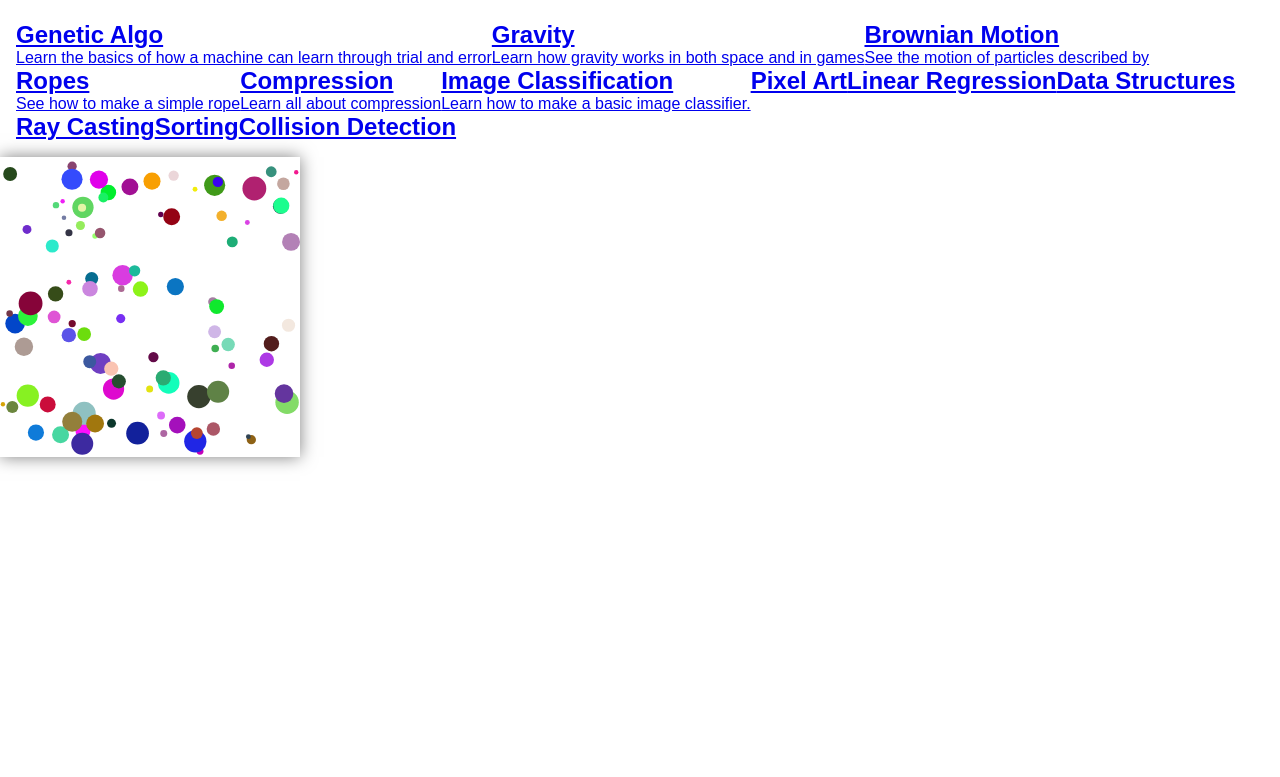
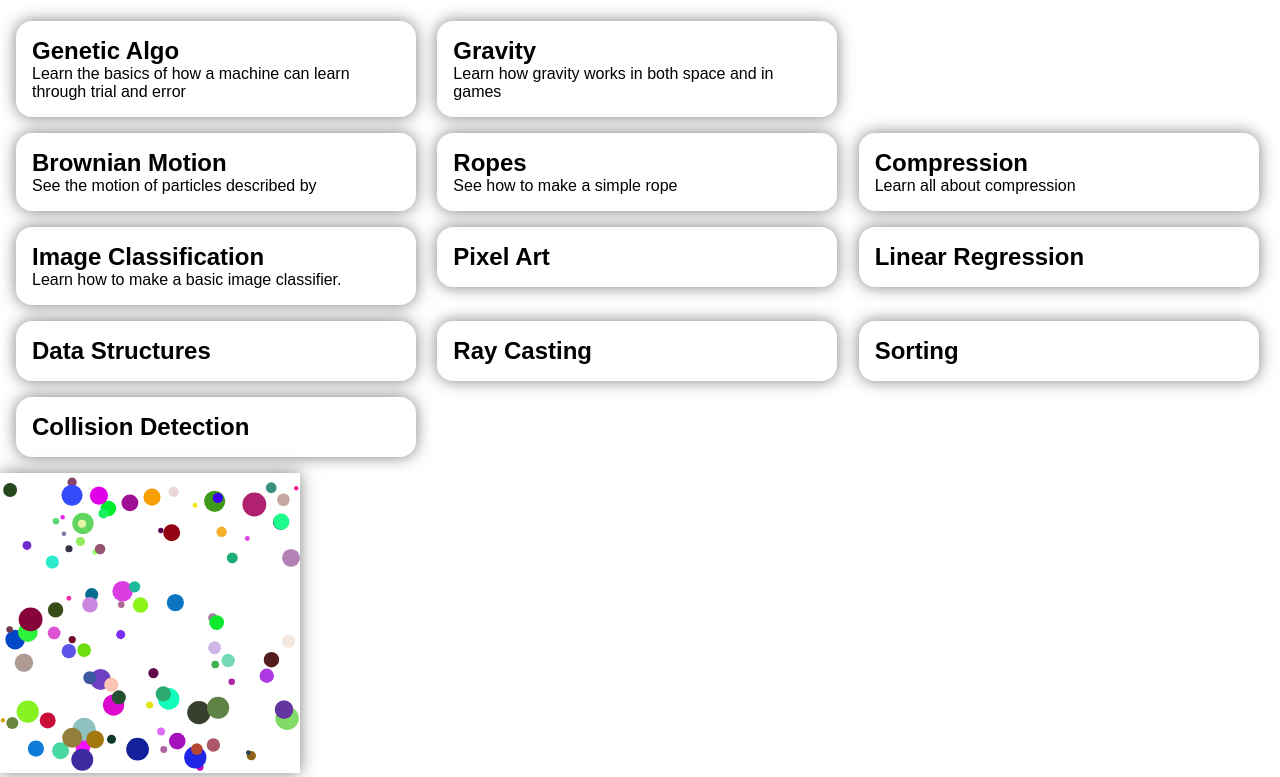
Before and after one commit to yashweblife/Fun-projects, a website built with webpack: page index.html in a window 1280 px wide. Shown: the part 48-825 px from the top of the page. Before the commit the page ends 800 px from the top, so only its background shows below. Built offline with nearby package versions, Linux system fonts and the light colour scheme.

Commit message:
New style

```diff
--- a/src/styles/index.scss
+++ b/src/styles/index.scss
@@ -27,7 +27,7 @@ header{
 main{
     margin:1em;
     >.card-holder{
-        >.card{
+        .card{
             width:clamp(300px, 100%, 400px);
             box-shadow: 0 0 1em 0 rgba(0,0,0,0.5);
             border-radius: 1em;
@@ -47,12 +47,17 @@ button{
 @media screen and (min-width:800px){
     main{
         >.card-holder{
-            display: flex;
-            flex-wrap: wrap;
-            >.card{
-                margin:1em;
+            display: grid;
+            grid-template-columns: 1fr 1fr 1fr;
+            grid-gap: 1em;
+            .card{
+                margin:0;
             }
         }
 
     }
 }
+a{
+    text-decoration: none;
+    color:black;
+}
```
